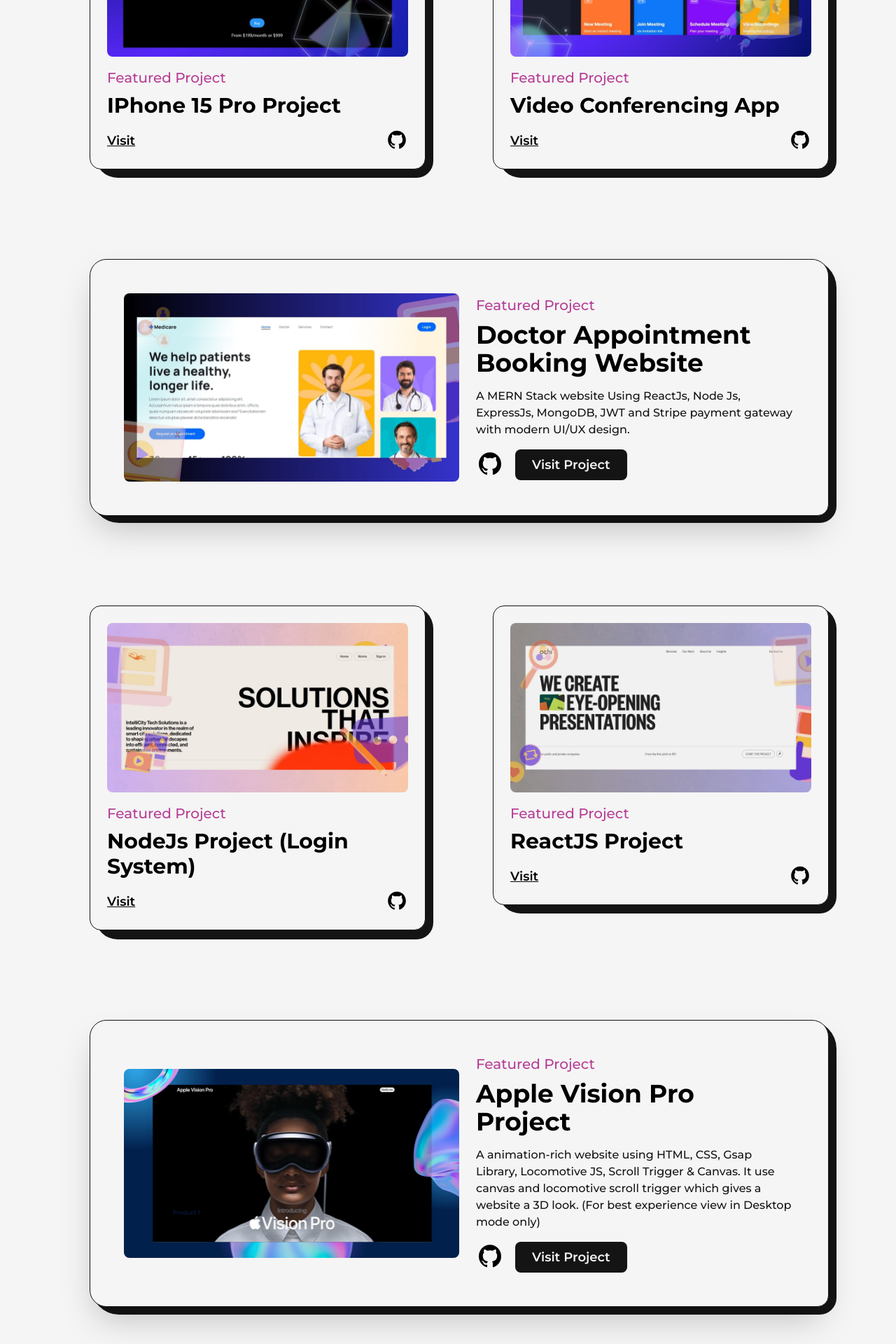
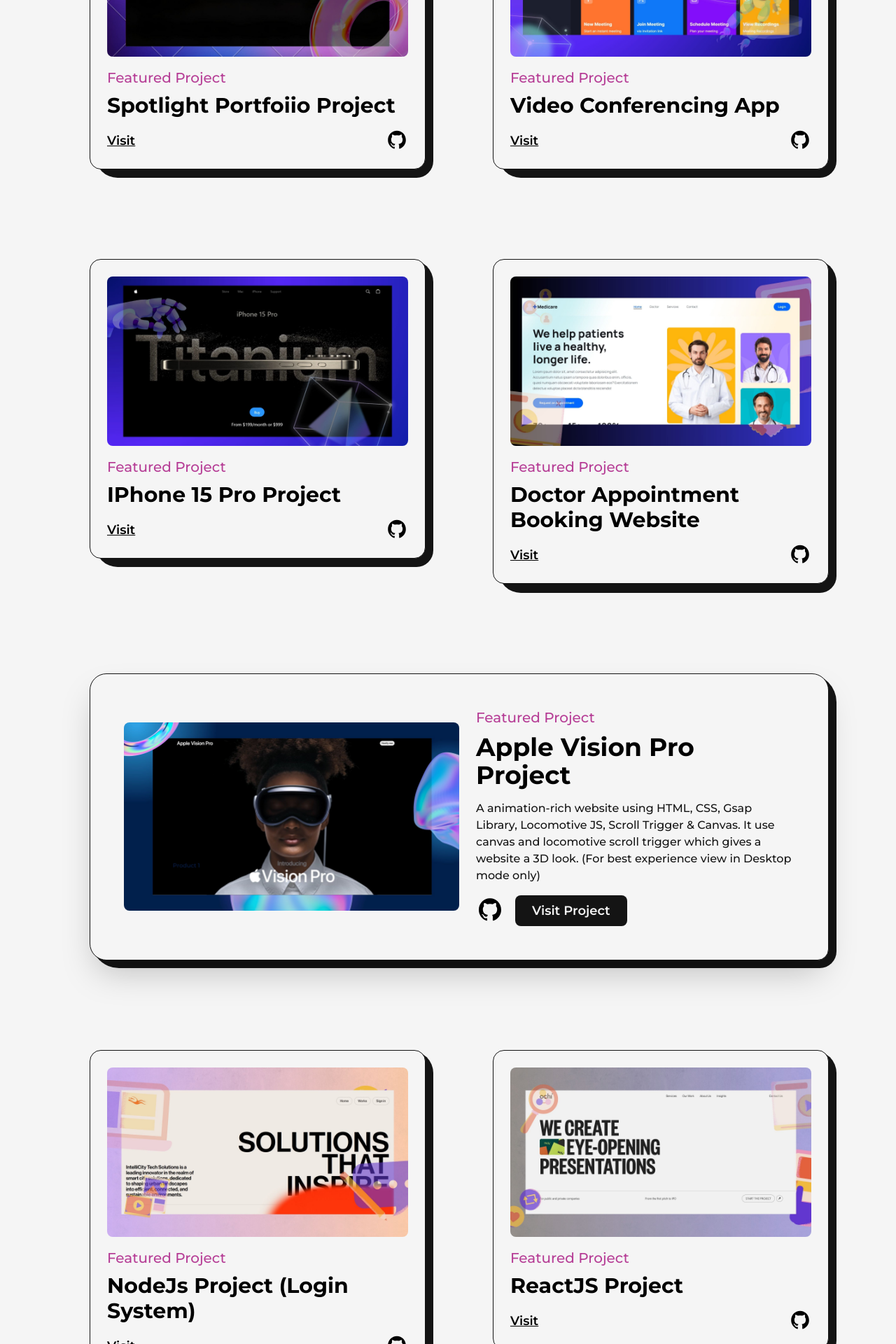
Before and after one commit to HimanshuJ16/portfolio, a Next.js app: page /projects in a window 1280 px wide. Shown: the part 1260-3180 px from the top of the page at 70% size. Built offline with nearby package versions, Linux system fonts and the light colour scheme.

Commit message:
latest commit

```diff
--- a/src/pages/projects.js
+++ b/src/pages/projects.js
@@ -19,6 +19,7 @@
 import project12 from "../../public/images/projects/13.jpg"
 import project13 from "../../public/images/projects/14.jpg"
 import project14 from "../../public/images/projects/15.jpg"
+import project15 from "../../public/images/projects/16.jpg"
 import { motion } from "framer-motion";
 import TransitionEffect from "@/components/TransitionEffect";
 
@@ -104,11 +105,11 @@
                         </div>
                         <div className="col-span-6 sm:col-span-12">
                             <Project
-                            title="IPhone 15 Pro Project"
-                            img={project13}
+                            title="Spotlight Portfoiio Project"
+                            img={project15}
                             summary="A MERN Stack website Using ReactJs, Node Js, ExpressJs, MongoDB, JWT and Stripe payment gateway with modern UI/UX design. "
-                            link="https://iphone15pro-hazel.vercel.app/"
-                            github="https://github.com/HimanshuJ16/iphone15pro"
+                            link="https://test-profile-virid-rho.vercel.app/"
+                            github="https://github.com/HimanshuJ16/test-profile"
                             type="Featured Project"
                             />
                         </div>
@@ -122,13 +123,34 @@
                             type="Featured Project"
                             />
                         </div>
-                        <div className="col-span-12">
-                            <FeaturedProject
+                        <div className="col-span-6 sm:col-span-12">
+                            <Project
+                            title="IPhone 15 Pro Project"
+                            img={project13}
+                            summary="A MERN Stack website Using ReactJs, Node Js, ExpressJs, MongoDB, JWT and Stripe payment gateway with modern UI/UX design. "
+                            link="https://iphone15pro-hazel.vercel.app/"
+                            github="https://github.com/HimanshuJ16/iphone15pro"
+                            type="Featured Project"
+                            />
+                        </div>
+                        <div className="col-span-6 sm:col-span-12">
+                            <Project
                             title="Doctor Appointment Booking Website"
                             img={project11}
                             summary="A MERN Stack website Using ReactJs, Node Js, ExpressJs, MongoDB, JWT and Stripe payment gateway with modern UI/UX design. "
                             link="https://clinic-frontend-theta.vercel.app/"
                             github="https://github.com/HimanshuJ16/clinic-latest"
+                            type="Featured Project"
+                            />
+                        </div>
+                        <div className="col-span-12">
+                            <FeaturedProject
+                            title="Apple Vision Pro Project"
+                            img={project5}
+                            summary="A animation-rich website using HTML, CSS, Gsap Library, Locomotive JS, Scroll Trigger & Canvas.
+                            It use canvas and locomotive scroll trigger which gives a website a 3D look. (For best experience view in Desktop mode only)"
+                            link="https://himanshuj16.github.io/apple-vision-clone/"
+                            github="https://github.com/HimanshuJ16/apple-vision-clone"
                             type="Featured Project"
                             />
                         </div>
@@ -153,17 +175,6 @@
                             local currency."
                             link="https://himanshuj16.github.io/ochi/"
                             github="https://github.com/HimanshuJ16/ochi"
-                            type="Featured Project"
-                            />
-                        </div>
-                        <div className="col-span-12">
-                            <FeaturedProject
-                            title="Apple Vision Pro Project"
-                            img={project5}
-                            summary="A animation-rich website using HTML, CSS, Gsap Library, Locomotive JS, Scroll Trigger & Canvas.
-                            It use canvas and locomotive scroll trigger which gives a website a 3D look. (For best experience view in Desktop mode only)"
-                            link="https://himanshuj16.github.io/apple-vision-clone/"
-                            github="https://github.com/HimanshuJ16/apple-vision-clone"
                             type="Featured Project"
                             />
                         </div>
```
Also changed, not shown: public/images/projects/16.jpg (added).
